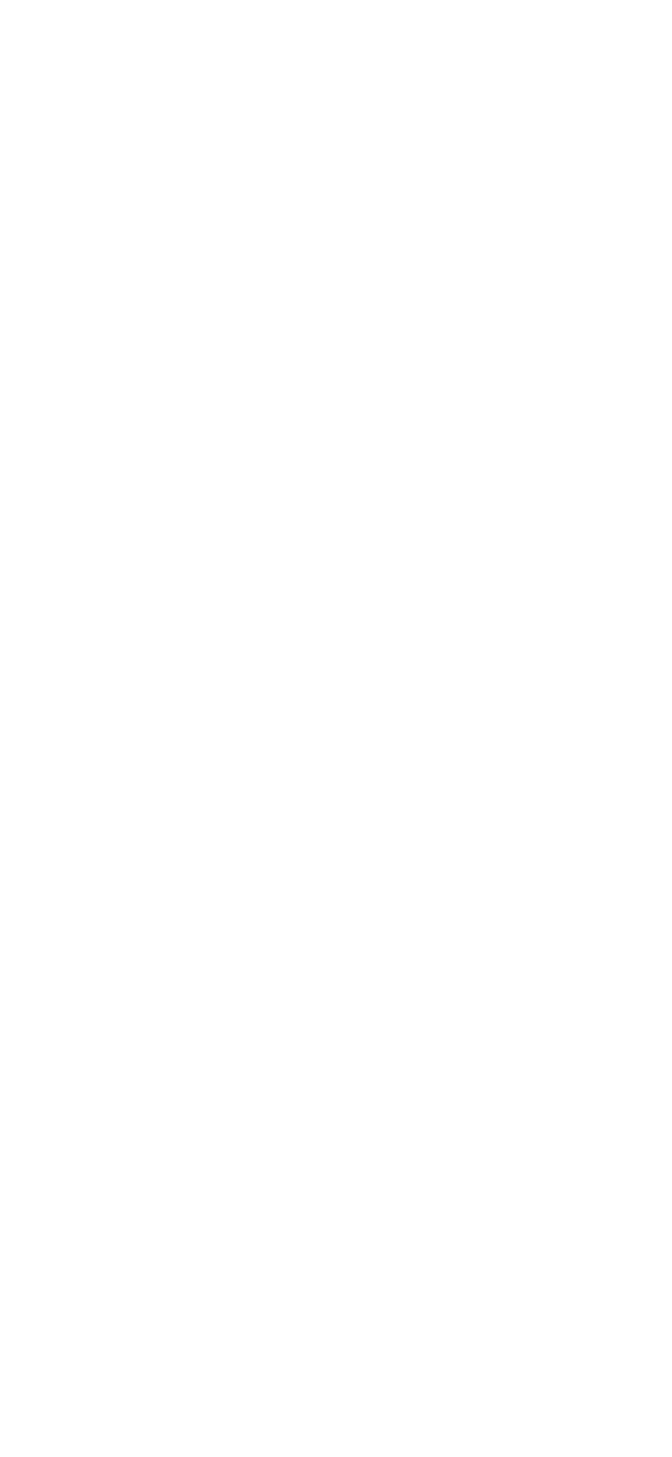
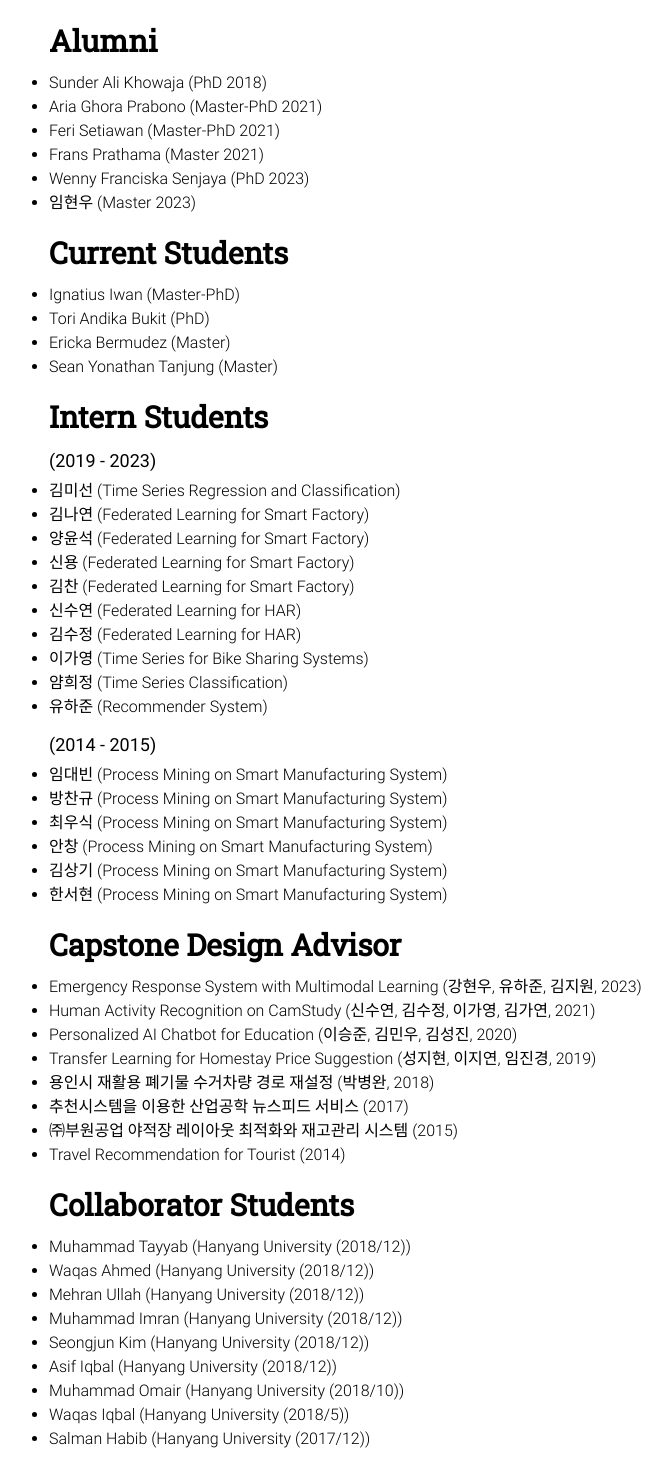
Before and after one commit to IME-DBALab/dba-website, a Next.js app: page /members in a window 1280 px wide. Shown: the part 213-1670 px from the top of the page, without its empty margins (171-843 px from the left). Before the commit the page ends 800 px from the top, so only its background shows below. Built offline with nearby package versions, Linux system fonts and the light colour scheme.

Commit message:
feat: members

```diff
--- /dev/null
+++ b/src/assets/data/members.ts
@@ -0,0 +1,261 @@
+interface Alumni {
+  name: string
+  type: "PhD" | "Master" | "Bachelor" | "Master-PhD"
+  year: number
+}
+
+export const alumni: Alumni[] = [
+  {
+    name: "Sunder Ali Khowaja",
+    type: "PhD",
+    year: 2018,
+  },
+  {
+    name: "Aria Ghora Prabono",
+    type: "Master-PhD",
+    year: 2021,
+  },
+  {
+    name: "Feri Setiawan",
+    type: "Master-PhD",
+    year: 2021,
+  },
+  {
+    name: "Frans Prathama",
+    type: "Master",
+    year: 2021,
+  },
+  {
+    name: "Wenny Franciska Senjaya",
+    type: "PhD",
+    year: 2023,
+  },
+  {
+    name: "임현우",
+    type: "Master",
+    year: 2023,
+  },
+]
+
+interface CurrentStudent {
+  name: string
+  type: "PhD" | "Master" | "Bachelor" | "Master-PhD"
+}
+
+export const currentStudents: CurrentStudent[] = [
+  {
+    name: "Ignatius Iwan",
+    type: "Master-PhD",
+  },
+  {
+    name: "Tori Andika Bukit",
+    type: "PhD",
+  },
+  {
+    name: "Ericka Bermudez",
+    type: "Master",
+  },
+  {
+    name: "Sean Yonathan Tanjung",
+    type: "Master",
+  },
+]
+
+interface InternStudents {
+  group: string
+  name: string
+  topic: string
+}
+
+export const internStudents: InternStudents[] = [
+  {
+    group: "(2019 - 2023)",
+    name: "김미선",
+    topic: "Time Series Regression and Classification",
+  },
+  {
+    group: "(2019 - 2023)",
+    name: "김나연",
+    topic: "Federated Learning for Smart Factory",
+  },
+  {
+    group: "(2019 - 2023)",
+    name: "양윤석",
+    topic: "Federated Learning for Smart Factory",
+  },
+  {
+    group: "(2019 - 2023)",
+    name: "신용",
+    topic: "Federated Learning for Smart Factory",
+  },
+  {
+    group: "(2019 - 2023)",
+    name: "김찬",
+    topic: "Federated Learning for Smart Factory",
+  },
+  {
+    group: "(2019 - 2023)",
+    name: "신수연",
+    topic: "Federated Learning for HAR",
+  },
+  {
+    group: "(2019 - 2023)",
+    name: "김수정",
+    topic: "Federated Learning for HAR",
+  },
+  {
+    group: "(2019 - 2023)",
+    name: "이가영",
+    topic: "Time Series for Bike Sharing Systems",
+  },
+  {
+    group: "(2019 - 2023)",
+    name: "얌희정",
+    topic: "Time Series Classification",
+  },
+  {
+    group: "(2019 - 2023)",
+    name: "유하준",
+    topic: "Recommender System",
+  },
+  {
+    group: "(2014 - 2015)",
+    name: "임대빈",
+    topic: "Process Mining on Smart Manufacturing System",
+  },
+  {
+    group: "(2014 - 2015)",
+    name: "방찬규",
+    topic: "Process Mining on Smart Manufacturing System",
+  },
+  {
+    group: "(2014 - 2015)",
+    name: "최우식",
+    topic: "Process Mining on Smart Manufacturing System",
+  },
+  {
+    group: "(2014 - 2015)",
+    name: "안창",
+    topic: "Process Mining on Smart Manufacturing System",
+  },
+  {
+    group: "(2014 - 2015)",
+    name: "김상기",
+    topic: "Process Mining on Smart Manufacturing System",
+  },
+  {
+    group: "(2014 - 2015)",
+    name: "한서현",
+    topic: "Process Mining on Smart Manufacturing System",
+  },
+]
+
+interface CapstoneDesignProject {
+  projectName: string
+  studentNames?: string[]
+  year: number
+}
+
+export const capstoneDesignProjects: CapstoneDesignProject[] = [
+  {
+    projectName: "Emergency Response System with Multimodal Learning",
+    studentNames: ["강현우", "유하준", "김지원"],
+    year: 2023,
+  },
+  {
+    projectName: "Human Activity Recognition on CamStudy",
+    studentNames: ["신수연", "김수정", "이가영", "김가연"],
+    year: 2021,
+  },
+  {
+    projectName: "Personalized AI Chatbot for Education",
+    studentNames: ["이승준", "김민우", "김성진"],
+    year: 2020,
+  },
+  {
+    projectName: "Transfer Learning for Homestay Price Suggestion",
+    studentNames: ["성지현", "이지연", "임진경"],
+    year: 2019,
+  },
+  {
+    projectName: "용인시 재활용 폐기물 수거차량 경로 재설정",
+    studentNames: ["박병완"],
+    year: 2018,
+  },
+  {
+    projectName: "추천시스템을 이용한 산업공학 뉴스피드 서비스",
+    year: 2017,
+  },
+  {
+    projectName: "㈜부원공업 야적장 레이아웃 최적화와 재고관리 시스템",
+    year: 2015,
+  },
+  {
+    projectName: "Travel Recommendation for Tourist",
+    year: 2014,
+  },
+]
+
+interface CollaborationStudent {
+  name: string
+  year: number
+  month: number
+  university: string
+}
+
+export const collaborationStudents: CollaborationStudent[] = [
+  {
+    name: "Muhammad Tayyab",
+    year: 2018,
+    month: 12,
+    university: "Hanyang University",
+  },
+  {
+    name: "Waqas Ahmed",
+    year: 2018,
+    month: 12,
+    university: "Hanyang University",
+  },
+  {
+    name: "Mehran Ullah",
+    year: 2018,
+    month: 12,
+    university: "Hanyang University",
+  },
+  {
+    name: "Muhammad Imran",
+    year: 2018,
+    month: 12,
+    university: "Hanyang University",
+  },
+  {
+    name: "Seongjun Kim",
+    year: 2018,
+    month: 12,
+    university: "Hanyang University",
+  },
+  {
+    name: "Asif Iqbal",
+    year: 2018,
+    month: 12,
+    university: "Hanyang University",
+  },
+  {
+    name: "Muhammad Omair",
+    year: 2018,
+    month: 10,
+    university: "Hanyang University",
+  },
+  {
+    name: "Waqas Iqbal",
+    year: 2018,
+    month: 5,
+    university: "Hanyang University",
+  },
+  {
+    name: "Salman Habib",
+    year: 2017,
+    month: 12,
+    university: "Hanyang University",
+  },
+]
--- a/src/pages/members/index.tsx
+++ b/src/pages/members/index.tsx
@@ -1,10 +1,85 @@
 import { Layout } from "@/components/templates"
+import {
+  alumni,
+  currentStudents,
+  internStudents,
+  capstoneDesignProjects,
+  collaborationStudents,
+} from "@/assets/data/members"
 
 const Members = () => {
+  const groupedStudents = internStudents.reduce((acc, student) => {
+    const group = student.group
+    if (acc[group]) {
+      acc[group].push(student)
+    } else {
+      acc[group] = [student]
+    }
+    return acc
+  }, {} as { [key: string]: typeof internStudents })
+
   return (
     <div>
       <Layout>
         <h1>Members</h1>
+
+        <h2 className="mt-5">Alumni</h2>
+        <ol className="mt-3">
+          {alumni.map((member, index) => (
+            <li key={index} className="list-disc">
+              {member.name} ({member.type} {member.year})
+            </li>
+          ))}
+        </ol>
+
+        <h2 className="mt-5">Current Students</h2>
+        <ol className="mt-3">
+          {currentStudents.map((member, index) => (
+            <li key={index} className="list-disc">
+              {member.name} ({member.type})
+            </li>
+          ))}
+        </ol>
+
+        <h2 className="mt-5">Intern Students</h2>
+        <ol className="mt-3">
+          {Object.keys(groupedStudents).map((group, index) => (
+            <li key={index} className="mt-3">
+              <h3 className="text-lg font-bold">{group}</h3>
+              <ol className="mt-1">
+                {groupedStudents[group].map((student, index) => (
+                  <li key={index} className="list-disc">
+                    {student.name} ({student.topic})
+                  </li>
+                ))}
+              </ol>
+            </li>
+          ))}
+        </ol>
+
+        <h2 className="mt-5">Capstone Design Advisor</h2>
+        <ol className="mt-3">
+          {capstoneDesignProjects.map((project, index) => (
+            <li key={index} className="list-disc">
+              {project.projectName} (
+              {project.studentNames &&
+                project.studentNames.map((name, index) => (
+                  <span key={index}>{name + ", "}</span>
+                ))}
+              {project.year})
+            </li>
+          ))}
+        </ol>
+
+        <h2 className="mt-5">Collaborator Students</h2>
+        <ol className="mt-3">
+          {collaborationStudents.map((student, index) => (
+            <li key={index} className="list-disc">
+              {student.name} ({student.university} ({student.year}/
+              {student.month}))
+            </li>
+          ))}
+        </ol>
       </Layout>
     </div>
   )
```
